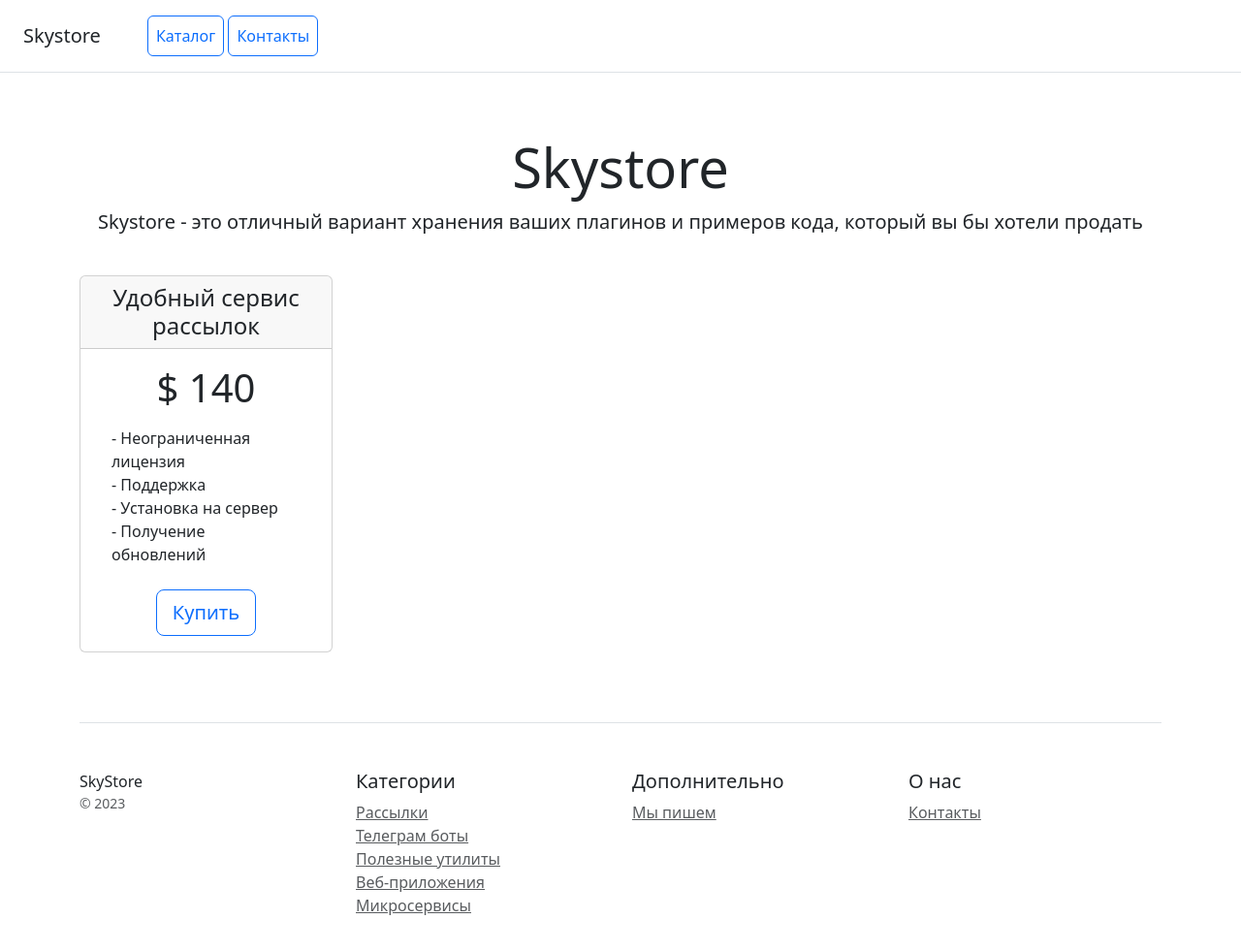
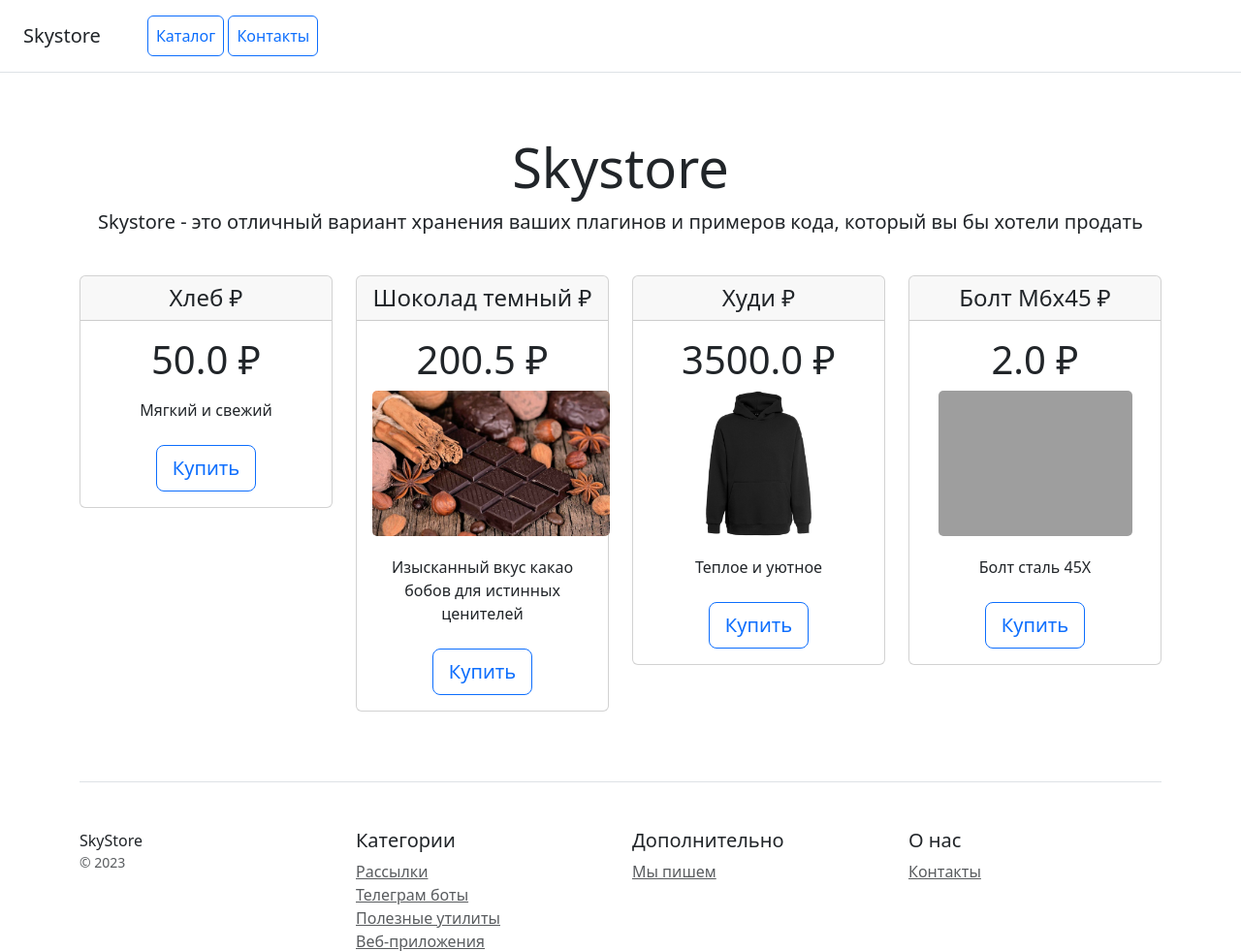
Before and after one commit to Rayour/DjangoProject, a Django app: page / in a window 1280 px wide. Shown: the top 981 px of the page at 97% size. Before the commit the page ends 944 px from the top, so only its background shows below. Run offline with Django 5.2, Linux system fonts and the light colour scheme; data comes from the database, SQL or seed files in the repository; some libraries are stand-ins or nearby versions; grey boxes are pictures that could not be loaded.

Commit message:
add detail product page. Modify templates

```diff
--- /dev/null
+++ b/catalog/static/css/main.css
@@ -0,0 +1,11 @@
+.card-body img {
+    display: block;
+    max-width: 250px;
+    margin: 5px auto 20px;
+}
+
+.preview {
+    max-width: 100%;
+    max-height: 150px;
+    border-radius: 5px;
+}
--- /dev/null
+++ b/catalog/templates/base.html
@@ -0,0 +1,21 @@
+<!doctype html>
+<html lang="en">
+<head>
+    <meta charset="utf-8">
+    <meta name="viewport" content="width=device-width, initial-scale=1">
+    <title>{% block title %}Skystore{% endblock %}</title>
+    <link rel="stylesheet" type="text/css" href="/static/css/bootstrap.min.css">
+    <link rel="stylesheet" type="text/css" href="/static/css/main.css">
+</head>
+<body>
+{% include "header.html" %}
+{% block pagetitle %} {% endblock %}
+
+<div class="container">
+    {% block content %} {% endblock %}
+
+    {% include "footer.html" %}
+</div>
+<script type="text/javascript" src="/static/js/bootstrap.min.js"></script>
+</body>
+</html>
--- /dev/null
+++ b/catalog/templates/footer.html
@@ -0,0 +1,30 @@
+<footer class="pt-4 my-md-5 pt-md-5 border-top">
+    <div class="row">
+        <div class="col-12 col-md">
+            SkyStore
+            <small class="d-block mb-3 text-muted">&copy; 2023</small>
+        </div>
+        <div class="col-6 col-md">
+            <h5>Категории</h5>
+            <ul class="list-unstyled text-small">
+                <li><a class="text-muted" href="#">Рассылки</a></li>
+                <li><a class="text-muted" href="#">Телеграм боты</a></li>
+                <li><a class="text-muted" href="#">Полезные утилиты</a></li>
+                <li><a class="text-muted" href="#">Веб-приложения</a></li>
+                <li><a class="text-muted" href="#">Микросервисы</a></li>
+            </ul>
+        </div>
+        <div class="col-6 col-md">
+            <h5>Дополнительно</h5>
+            <ul class="list-unstyled text-small">
+                <li><a class="text-muted" href="#">Мы пишем</a></li>
+            </ul>
+        </div>
+        <div class="col-6 col-md">
+            <h5>О нас</h5>
+            <ul class="list-unstyled text-small">
+                <li><a class="text-muted" href="/contacts/">Контакты</a></li>
+            </ul>
+        </div>
+    </div>
+</footer>
--- /dev/null
+++ b/catalog/templates/header.html
@@ -0,0 +1,7 @@
+<div class="d-flex flex-column flex-md-row align-items-center p-3 px-md-4 mb-3 bg-white border-bottom box-shadow">
+    <h5 class="my-0 mr-md-auto font-weight-normal">Skystore</h5>
+    <nav class="ms-5">
+        <a class="p-2 btn btn-outline-primary" href="/">Каталог</a>
+        <a class="p-2 btn btn-outline-primary" href="/contacts/">Контакты</a>
+    </nav>
+</div>
--- a/catalog/templates/home.html
+++ b/catalog/templates/home.html
@@ -1,79 +1,35 @@
-<!doctype html>
-<html lang="en">
-<head>
-    <meta charset="utf-8">
-    <meta name="viewport" content="width=device-width, initial-scale=1">
-    <title>Skystore</title>
-    <link rel="stylesheet" type="text/css" href="/static/css/bootstrap.min.css">
+{% extends 'base.html' %}
 
-</head>
-<body>
-<div class="d-flex flex-column flex-md-row align-items-center p-3 px-md-4 mb-3 bg-white border-bottom box-shadow">
-    <h5 class="my-0 mr-md-auto font-weight-normal">Skystore</h5>
-    <nav class="ms-5">
-        <a class="p-2 btn btn-outline-primary" href="/">Каталог</a>
-        <a class="p-2 btn btn-outline-primary" href="/contacts/">Контакты</a>
-    </nav>
-</div>
+{% block title %}Главная страница{% endblock %}
 
+{% block pagetitle %}
 <div class="pricing-header px-3 py-3 pt-md-5 pb-md-4 mx-auto text-center">
     <h1 class="display-4">Skystore</h1>
     <p class="lead">Skystore - это отличный вариант хранения ваших плагинов и примеров кода, который вы бы хотели
         продать</p>
 </div>
+{% endblock %}
 
-<div class="container">
+{% block content %}
 <div class="row text-center">
+    {% for product in products %}
     <div class="col-lg-3 col-md-6 col-sm-12">
         <div class="card mb-4 box-shadow">
             <div class="card-header">
-                    <h4 class="my-0 font-weight-normal">Удобный сервис рассылок</h4>
+                <h4 class="my-0 font-weight-normal">{{ product.name }} ₽</h4>
             </div>
             <div class="card-body">
-                    <h1 class="card-title pricing-card-title">$ 140</h1>
-                    <ul class="list-unstyled mt-3 mb-4 text-start m-3">
-                        <li>- Неограниченная лицензия</li>
-                        <li>- Поддержка</li>
-                        <li>- Установка на сервер</li>
-                        <li>- Получение обновлений</li>
-                    </ul>
-                    <button type="button" class="btn btn-lg btn-block btn-outline-primary">Купить</button>
+                <h1 class="card-title pricing-card-title">{{ product.price }} ₽</h1>
+                {% if product.image %}
+                    <img class="preview" src="{{ product.image.url }}" alt="{{ product.name }}">
+                {% endif %}
+                <p class="mt-3 mb-4 m-3">
+                    {{ product.description|truncatechars:100|default:"Описание отсутствует" }}
+                </p>
+                <button type="button" class="btn btn-lg btn-block btn-outline-primary" onclick="window.location.href = '/product_detail/{{ product.id }}/'">Купить</button>
             </div>
         </div>
     </div>
+    {% endfor %}
 </div>
-
-    <footer class="pt-4 my-md-5 pt-md-5 border-top">
-        <div class="row">
-            <div class="col-12 col-md">
-                SkyStore
-                <small class="d-block mb-3 text-muted">&copy; 2023</small>
-            </div>
-            <div class="col-6 col-md">
-                <h5>Категории</h5>
-                <ul class="list-unstyled text-small">
-                    <li><a class="text-muted" href="#">Рассылки</a></li>
-                    <li><a class="text-muted" href="#">Телеграм боты</a></li>
-                    <li><a class="text-muted" href="#">Полезные утилиты</a></li>
-                    <li><a class="text-muted" href="#">Веб-приложения</a></li>
-                    <li><a class="text-muted" href="#">Микросервисы</a></li>
-                </ul>
-            </div>
-            <div class="col-6 col-md">
-                <h5>Дополнительно</h5>
-                <ul class="list-unstyled text-small">
-                    <li><a class="text-muted" href="#">Мы пишем</a></li>
-                </ul>
-            </div>
-            <div class="col-6 col-md">
-                <h5>О нас</h5>
-                <ul class="list-unstyled text-small">
-                    <li><a class="text-muted" href="/contacts/">Контакты</a></li>
-                </ul>
-            </div>
-        </div>
-    </footer>
-</div>
-<script type="text/javascript" src="/static/js/bootstrap.min.js"></script>
-</body>
-</html>
+{% endblock %}
--- a/catalog/urls.py
+++ b/catalog/urls.py
@@ -1,11 +1,12 @@
 from django.urls import path
 
 from catalog.apps import CatalogConfig
-from catalog.views import contacts, home
+from catalog.views import contacts, home, product_detail
 
 app_name = CatalogConfig.name
 
 urlpatterns = [
     path('', home, name='home'),
-    path('contacts/', contacts, name='contacts')
+    path('contacts/', contacts, name='contacts'),
+    path('product_detail/<int:product_id>/', product_detail, name='product_detail')
 ]
--- a/catalog/views.py
+++ b/catalog/views.py
@@ -8,9 +8,18 @@ def home(request):
     """Функция рендера домашней страницы"""
 
     products = Product.objects.order_by("created_at")
-    context = {"products": products[:5]}
-    print(context)
-    return render(request, 'home.html')
+    context = {"products": products}
+
+    return render(request, 'home.html', context=context)
+
+
+def product_detail(request, product_id):
+    """Функция рендера домашней страницы"""
+
+    product = Product.objects.get(id=product_id)
+    context = {"product": product}
+
+    return render(request, 'product_detail.html', context=context)
 
 
 def contacts(request):
@@ -27,5 +36,7 @@ def contacts(request):
 
         return HttpResponse(f"Спасибо, {name}! Ваше сообщение получено.")
     contact = Contact.objects.get(id=1)
-    print(contact)
-    return render(request, 'contacts.html')
+    context = {
+        "contact": contact
+    }
+    return render(request, 'contacts.html', context=context)
```
Also changed, not shown: catalog/templates/contacts.html (+10 -56 lines), catalog/templates/product_detail.html (added, +27 -0 lines), media/media/Без_названия.jpeg (added). Lines whose indentation alone changed are shown as unchanged.
